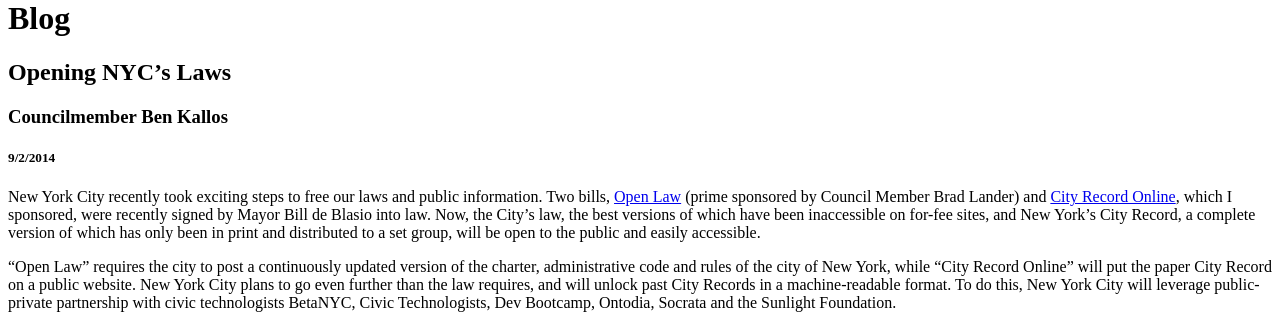
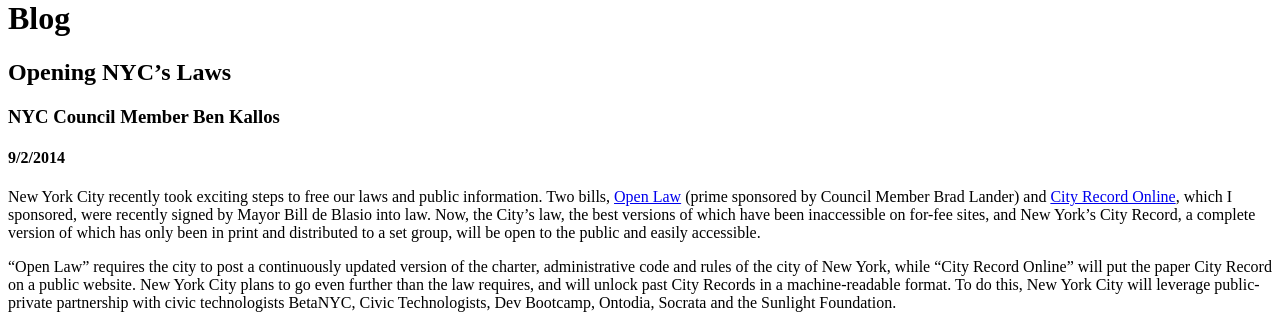
Before and after one commit to opengovfoundation/free-law-founders-site, a Jekyll site: the page built from blog.md, in a window 1280 px wide. Shown: the part 192-506 px from the top of the page. Built offline with Jekyll 4.4.1, drawn with Linux system fonts in a browser that asks for light colours; nearby versions of some CDN libraries.

Commit message:
Update blog.md

```diff
--- a/blog.md
+++ b/blog.md
@@ -6,8 +6,10 @@ permalink: "blog/"
 {% include JB/setup %}
 
 ##Opening NYC's Laws
-###Councilmember Ben Kallos
-#####9/2/2014
+
+###NYC Council Member Ben Kallos
+
+####9/2/2014
 
 New York City recently took exciting steps to free our laws and public information. Two bills, [Open Law](http://on.nyc.gov/1q70OBp) (prime sponsored by Council Member Brad Lander) and [City Record Online](http://on.nyc.gov/1q70YIZ), which I sponsored, were recently signed by Mayor Bill de Blasio into law. Now, the City's law, the best versions of which have been inaccessible on for-fee sites, and New York's City Record, a complete version of which has only been in print and distributed to a set group, will be open to the public and easily accessible.
 
```
